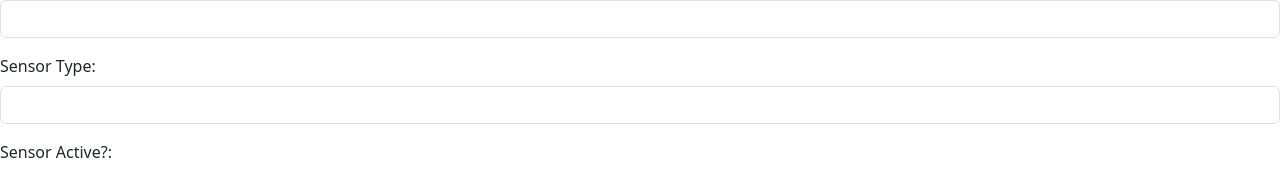
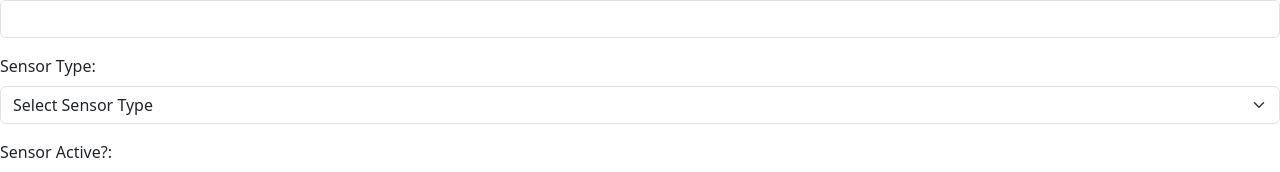
Before and after one commit to mahoneybj/s1-24-intro-app-dev-mahoneybj, a React (Vite) app in the folder eew-frontend-react/: page /sensorinfo in a window 1280 px wide. Shown: the part 174-346 px from the top of the page. Built offline with nearby package versions, Linux system fonts and the light colour scheme; no server answers.

Commit message:
Added select to sensor type

```diff
--- a/eew-frontend-react/src/components/forms/SensorInfoForm.jsx
+++ b/eew-frontend-react/src/components/forms/SensorInfoForm.jsx
@@ -105,15 +105,21 @@ const SensorInfoForm = ({ onFormSubmit }) => {
       </FormGroup>
       <FormGroup>
         <Label for="sensor_type">Sensor Type:</Label>
+
         <Input
-          type="text"
+          type="select"
           value={formData.sensor_type}
           id="sensor_type"
           name="sensor_type"
           onChange={handleChange}
           invalid={!!errors.sensor_type}
-        />
-        <FormFeedback>{errors.activate}</FormFeedback>
+        >
+          <option value="">Select Sensor Type</option>
+          <option value="ACCELEROMETER">Accelerometer</option>
+          <option value="GEOPHONE">Geophone</option>
+          <option value="OTHER">Other</option>
+        </Input>
+        <FormFeedback>{errors.sensor_type}</FormFeedback>
       </FormGroup>
       <FormGroup>
         <Label for="commerical_destroyed">Sensor Active?:</Label>
```
